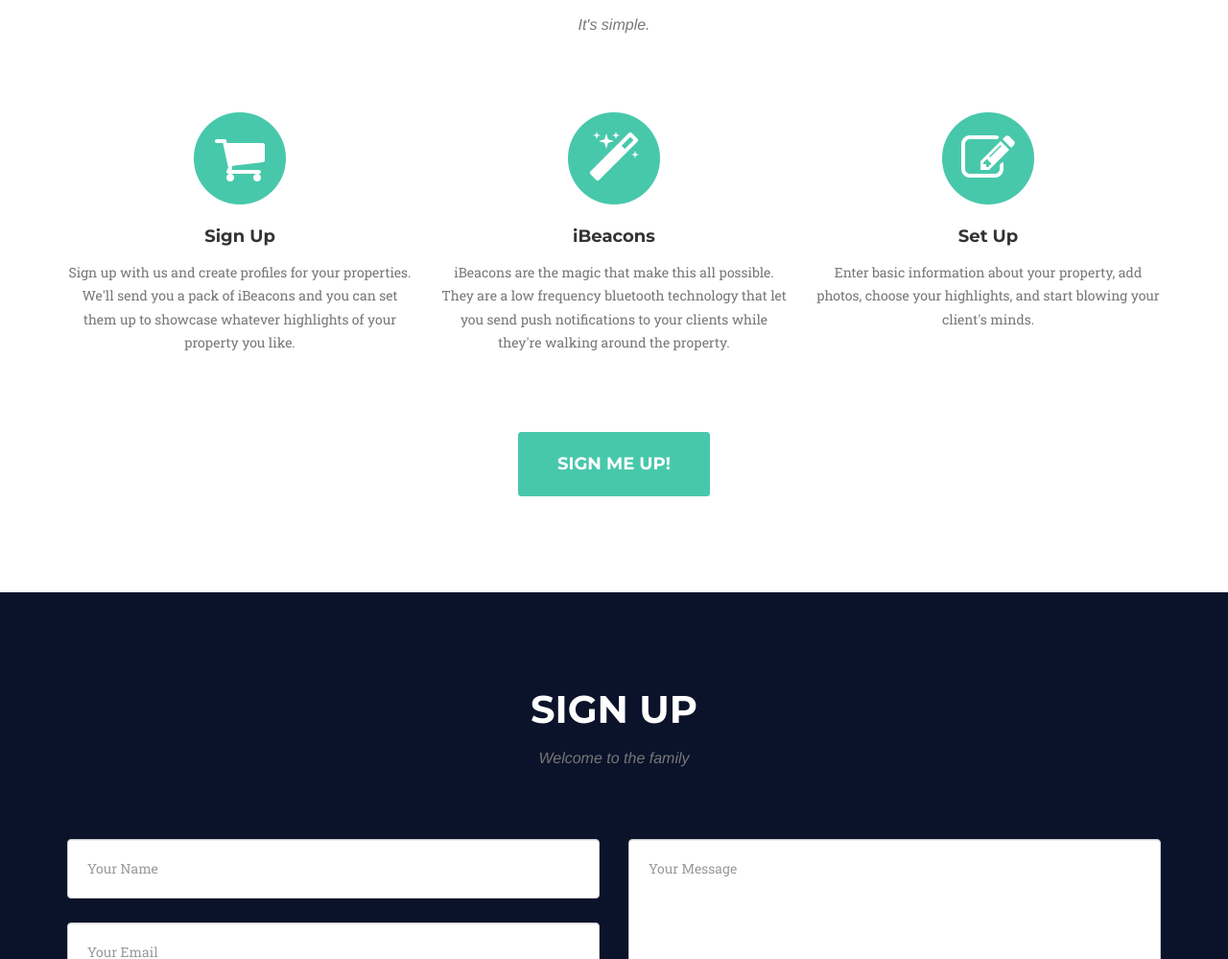
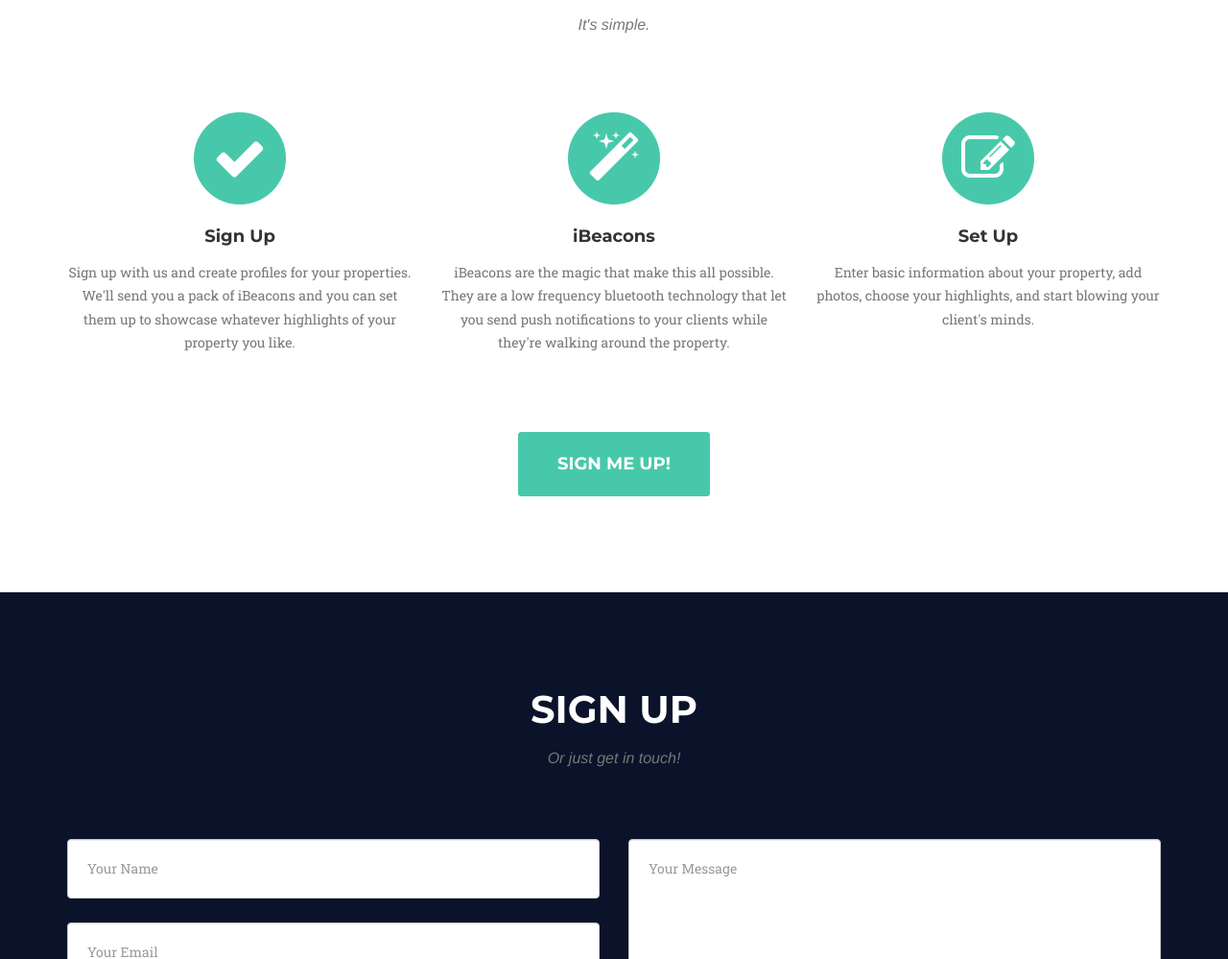
Before and after one commit to matthewmazzuca/openhouse-website, a plain HTML site: page index.html in a window 1280 px wide. Shown: the part 2297-3296 px from the top of the page at 96% size. Drawn offline with nearby package versions, Linux system fonts and the light colour scheme; a web font is replaced by a local one.

Commit message:
icon and styling changes

```diff
--- a/index.html
+++ b/index.html
@@ -201,7 +201,7 @@
                 <div class="col-md-4">
                     <span class="fa-stack fa-4x">
                         <i class="fa fa-circle fa-stack-2x text-primary"></i>
-                        <i class="fa fa-shopping-cart fa-stack-1x fa-inverse"></i>
+                        <i class="fa fa-check fa-stack-1x fa-inverse"></i>
                     </span>
                     <h4 class="service-heading">Sign Up</h4>
                     <p class="text-muted">Sign up with us and create profiles for your properties. We'll send you a pack of iBeacons and you can set them up to showcase whatever highlights of your property you like. </p>
@@ -518,7 +518,7 @@
             <div class="row">
                 <div class="col-lg-12 text-center">
                     <h2 class="section-heading">Sign Up</h2>
-                    <h3 class="section-subheading text-muted">Welcome to the family</h3>
+                    <h3 class="section-subheading text-muted">Or just get in touch!</h3>
                 </div>
             </div>
             <div class="row">
```
Also changed, not shown: 2 other files.
